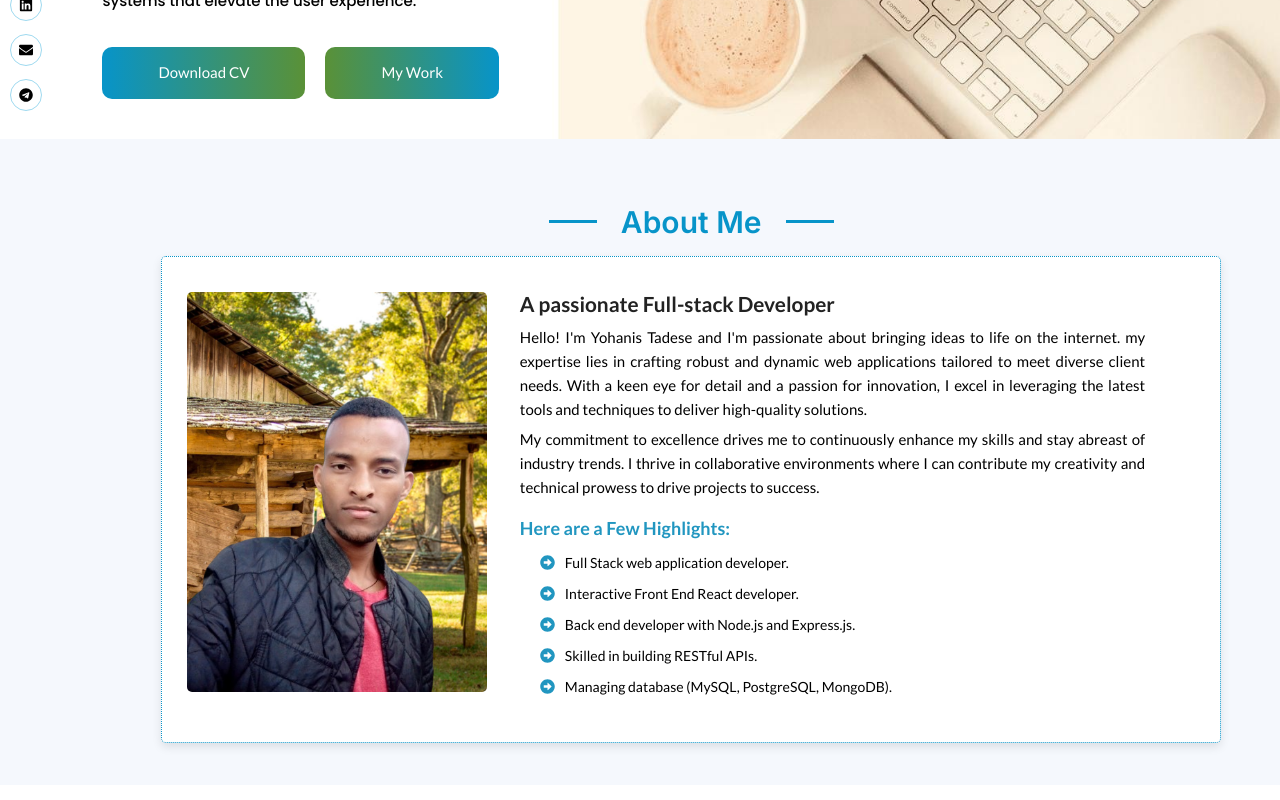
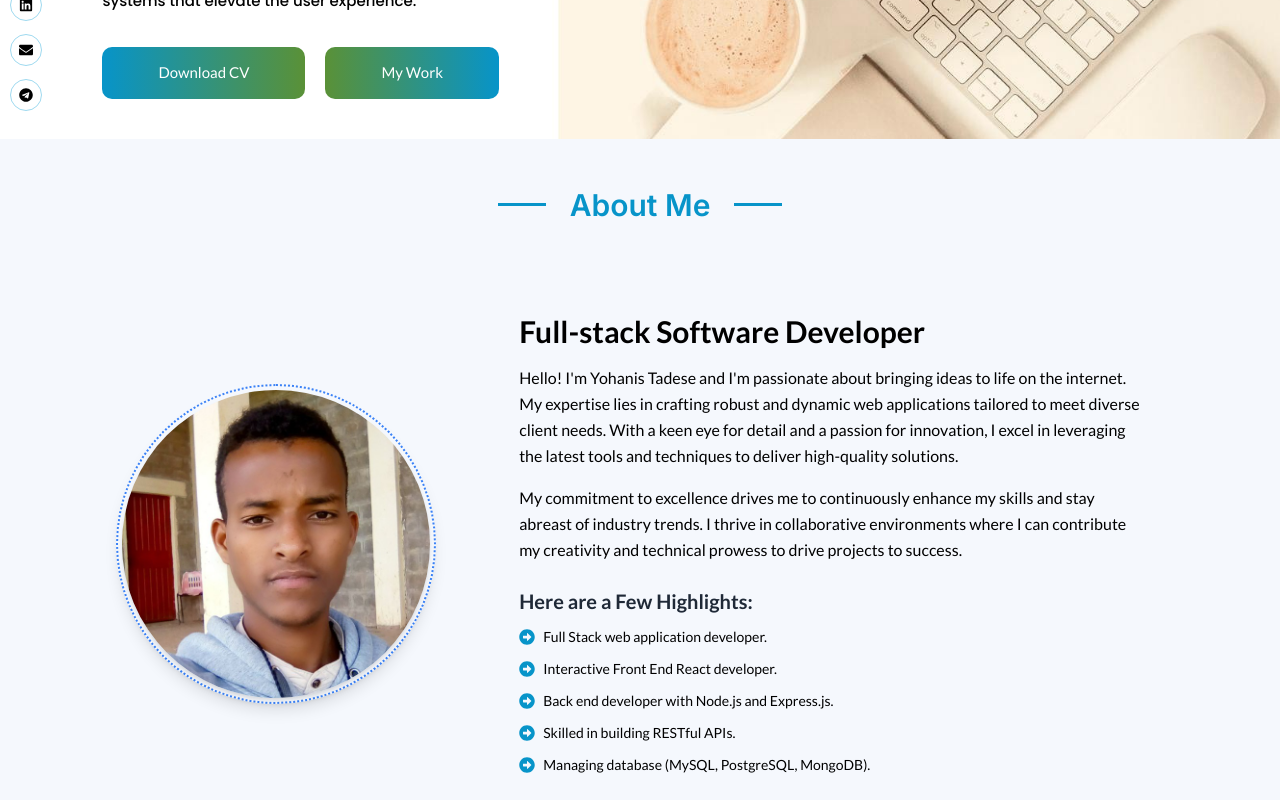
Before and after one commit to yohanis-tadese/my-portfolio, a React (Vite) app: page / in a window 1280 px wide. Shown: the part 440-1240 px from the top of the page. Built offline with nearby package versions, Linux system fonts and the light colour scheme; a web font is replaced by a local one.

Commit message:
Update something

```diff
--- a/src/App.jsx
+++ b/src/App.jsx
@@ -9,9 +9,6 @@ import SideBar from "./Components/sideBar/SideBar";
 import Resume from "./Components/resume/Resume";
 import Contact from "./Components/contact/Contact";
 import Footer from "./Components/footer/Footer";
-// import Certeficate from "./Components/certeficate/Certeficate";
-// import Spinner from "./Components/spinner/Spinner";
-// import Skills from "./Components/skill/Skills";
 
 function App() {
   return (
@@ -20,11 +17,9 @@ function App() {
       <Navbar />
       <Homepage />
       <About />
-      {/* <Skills /> */}
       <Services />
       <Resume />
       <Portfolio />
-      {/* <Certeficate /> */}
       <Contact />
       <Footer />
     </div>
--- a/src/Components/SectionTitle.jsx
+++ b/src/Components/SectionTitle.jsx
@@ -2,10 +2,10 @@ import "./title.scss";
 
 const SectionTitle = ({ title }) => {
   return (
-    <div className="title-of-any font-titleFont text-lg sm:text-xl md:text-2xl lg:text-3xl font-semibold flex text-center capitalize items-center sm:-mb-6">
-      <span className="hidden md:inline-flex md:w-40 lg:w-12 h-[2.5px] bg-gray-700 mr-6"></span>
+    <div className="title-of-any font-titleFont text-xl lg:text-3xl font-semibold flex text-center capitalize items-center -mb-6 md:mb-2">
+      <span className="hidden md:inline-flex md:w-10 lg:w-12 h-[2.5px] bg-gray-700 mr-6"></span>
       {title}
-      <span className="hidden md:inline-flex md:w-40 lg:w-12 h-[2.5px] bg-gray-700 ml-6"></span>
+      <span className="hidden md:inline-flex md:w-10 lg:w-12 h-[2.5px] bg-gray-700 ml-6"></span>
     </div>
   );
 };
--- a/src/Components/about/About.jsx
+++ b/src/Components/about/About.jsx
@@ -1,72 +1,75 @@
-import "./about.scss";
-import my_image from "../../assets/core-image/profile.png";
+import my_image from "../../assets/core-image/my_image.jpg";
 import SectionTitle from "../SectionTitle";
 import { FaArrowAltCircleRight } from "react-icons/fa";
 
 function About() {
   return (
-    <div id="About" className="about">
-      <div className="portfolio-title">
+    <div id="About" className="py-12 bg-[#F5F8FD]">
+      <div className="text-center mb-12">
         <SectionTitle title="About me" />
       </div>
-      <div className="about-content">
-        <div className="about-image">
-          <img
-            src={my_image}
-            width={500}
-            quality={95}
-            formats={["AUTO", "WEBP", "AVIF"]}
-          />
+
+      <div className="lg:m-10 flex flex-col lg:flex-row items-center lg:space-x-10 space-y-0 lg:space-y-0 lg:px-16 ">
+        <div className="w-full lg:w-1/3 flex justify-center">
+          <div className="w-72 h-72 lg:w-80 lg:h-80 rounded-full border-2 border-dotted border-blue-500 p-1 shadow-lg transform transition-all duration-100 hover:scale-105">
+            <img
+              src={my_image}
+              alt="Profile"
+              className="w-full h-full rounded-full object-cover shadow-md transform transition-transform duration-300 group-hover:scale-105"
+            />
+          </div>
         </div>
 
-        <div className="about-detail">
-          <h3>A passionate Full-stack Developer </h3>
-          <span>
+        <div className="w-full lg:w-2/3  p-8 ">
+          <h3 className="text-lg md:text-3xl font-bold mb-4">
+            Full-stack Software Developer
+          </h3>
+          <p className="leading-relaxed mb-4 text-sm lg:text-[1rem]">
             Hello! I'm Yohanis Tadese and I'm passionate about bringing ideas to
-            life on the internet. my expertise lies in crafting robust and
+            life on the internet. My expertise lies in crafting robust and
             dynamic web applications tailored to meet diverse client needs. With
             a keen eye for detail and a passion for innovation, I excel in
             leveraging the latest tools and techniques to deliver high-quality
             solutions.
-          </span>
-          <span>
+          </p>
+          <p className="leading-relaxed mb-6 text-sm lg:text-[1rem]">
             My commitment to excellence drives me to continuously enhance my
             skills and stay abreast of industry trends. I thrive in
             collaborative environments where I can contribute my creativity and
             technical prowess to drive projects to success.
-          </span>
+          </p>
 
-          <ul>
-            <h4>Here are a Few Highlights:</h4>
-            <li>
-              <span>
-                <FaArrowAltCircleRight />
+          <ul className="list-none space-y-3">
+            <h4 className="text-xl font-semibold text-gray-800 mb-2">
+              Here are a Few Highlights:
+            </h4>
+            <li className="flex items-center">
+              <FaArrowAltCircleRight className="mr-2 text-textroyalBlue" />
+              <span className="text-sm">
+                Full Stack web application developer.
               </span>
-              <i>Full Stack web application developer.</i>
             </li>
-            <li>
-              <span>
-                <FaArrowAltCircleRight />
+            <li className="flex items-center">
+              <FaArrowAltCircleRight className="mr-2 text-textroyalBlue" />
+              <span className="text-sm">
+                Interactive Front End React developer.
               </span>
-              <i>Interactive Front End React developer.</i>
             </li>
-            <li>
-              <span>
-                <FaArrowAltCircleRight />
+            <li className="flex items-center">
+              <FaArrowAltCircleRight className="mr-2 text-textroyalBlue" />
+              <span className="text-sm">
+                Back end developer with Node.js and Express.js.
               </span>
-              <i>Back end developer with Node.js and Express.js.</i>
             </li>
-            <li>
-              <span>
-                <FaArrowAltCircleRight />
+            <li className="flex items-center">
+              <FaArrowAltCircleRight className="mr-2 text-textroyalBlue" />
+              <span className="text-sm">Skilled in building RESTful APIs.</span>
+            </li>
+            <li className="flex items-center">
+              <FaArrowAltCircleRight className="mr-2 text-textroyalBlue" />
+              <span className="text-sm">
+                Managing database (MySQL, PostgreSQL, MongoDB).
               </span>
-              <i>Skilled in building RESTful APIs.</i>
-            </li>
-            <li>
-              <span>
-                <FaArrowAltCircleRight />
-              </span>
-              <i>Managing database (MySQL, PostgreSQL, MongoDB).</i>
             </li>
           </ul>
         </div>
--- a/src/Components/about/about.scss
+++ b/src/Components/about/about.scss
@@ -47,17 +47,11 @@
     border-color: #0794c9;
 
     @include lg {
-      display: flex;
-      flex-direction: column;
       padding: 10px 20px 10px 30px;
-    }
-    @include sm {
-      width: 90%;
-      margin: 20px auto;
     }
 
     .about-detail {
-      flex: 2.5;
+      flex: 2;
       display: flex;
       flex-direction: column;
       gap: 6px;
@@ -81,14 +75,10 @@
         font-size: 1.8em;
         color: #222222;
         font-weight: 700;
-        font-family: var(--font-base6);
+        font-family: var(--font-base0);
 
         @include md {
-          font-size: 1.4em;
-        }
-
-        @include sm {
-          font-size: 1.2em;
+          font-size: 1.2rem;
         }
       }
 
@@ -154,9 +144,6 @@
     }
 
     .about-image {
-      flex: 1.2;
-      margin-right: 10px;
-
       img {
         margin-top: 20px;
         width: 20em;
@@ -168,10 +155,12 @@
         }
 
         @include md {
-          width: 20em;
-          margin-left: -10px;
+          display: none;
         }
       }
     }
+    @include lg {
+      flex: 1;
+    }
   }
 }
--- a/src/Components/homePage/homepage.scss
+++ b/src/Components/homePage/homepage.scss
@@ -53,13 +53,13 @@
       }
 
       @include md {
-        font-size: 16px;
+        font-size: 14px;
         line-height: 28px;
         width: 85%;
       }
 
       @include sm {
-        font-size: 16px;
+        font-size: 12px;
         line-height: 28px;
         width: 100%;
       }
--- a/src/Components/portfolio/PortfolioCard.jsx
+++ b/src/Components/portfolio/PortfolioCard.jsx
@@ -22,7 +22,7 @@ const PortfolioCard = ({ project }) => {
           target="_blank"
           rel="noopener noreferrer"
         >
-          <h3 className="text-xl md:text-lg font-bold text-gray-800 tracking-wide mb-2 transition-transform duration-300 uppercase">
+          <h3 className="text-sm md:text-lg font-bold text-gray-800 tracking-wide mb-2 transition-transform duration-300 uppercase">
             {project.title}
           </h3>
           <div className="image-container">
--- a/src/Components/resume/ResumeItem.jsx
+++ b/src/Components/resume/ResumeItem.jsx
@@ -5,7 +5,7 @@ const ResumeItem = ({ date, title, description, link, linkText }) => {
   return (
     <div className="dotted-border">
       <p className="text-sm mt-1 font-medium text-textroyalBlue">{date}</p>
-      <h3 className="flex mt-2 gap-1 font-medium text-lg font-titleFont">
+      <h3 className="flex mt-2 gap-1 font-medium text-lg  font-titleFont">
         {title}
       </h3>
       <ul className="mt-3 flex flex-col gap-3">
--- a/src/Components/resume/resumeComponent/Education.jsx
+++ b/src/Components/resume/resumeComponent/Education.jsx
@@ -14,7 +14,7 @@ const Education = () => {
         title="Haramaya University, Ethiopia"
         description="(BSIS) A Bachelor of Science in Information Systems"
         link="https://www.udemy.com/user/jonasschmedtmann/"
-        linkText="See tempo Document"
+        // linkText="See tempo Document"
       />
       <br />
       <ResumeItem
--- a/src/Components/skill/SectionWrapper.jsx
+++ /dev/null
@@ -1,29 +0,0 @@
-import { motion } from "framer-motion";
-import { useInView } from "react-intersection-observer";
-
-const sectionVariants = {
-  hidden: { opacity: 0 },
-  visible: { opacity: 1, transition: { duration: 0.6, ease: "easeInOut" } },
-};
-
-const SectionWrapper = ({ children, id, className }) => {
-  const [ref, inView] = useInView({
-    threshold: 0.2,
-    triggerOnce: true,
-  });
-
-  return (
-    <motion.section
-      ref={ref}
-      variants={sectionVariants}
-      initial="hidden"
-      animate={inView ? "visible" : "hidden"}
-      id={id}
-      className={className}
-    >
-      {children}
-    </motion.section>
-  );
-};
-
-export default SectionWrapper;
```
Also changed, not shown: src/Components/about/OldAb.jsx (added, +78 -0 lines), src/Components/skill/Skill.jsx (deleted, +0 -55 lines), src/Components/skill/Skills.jsx (deleted, +0 -43 lines).
